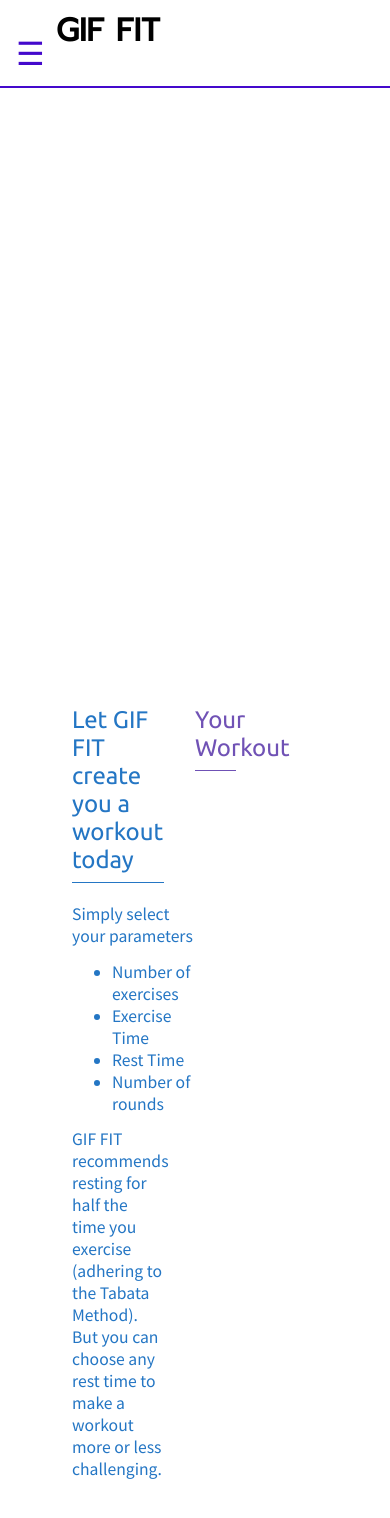
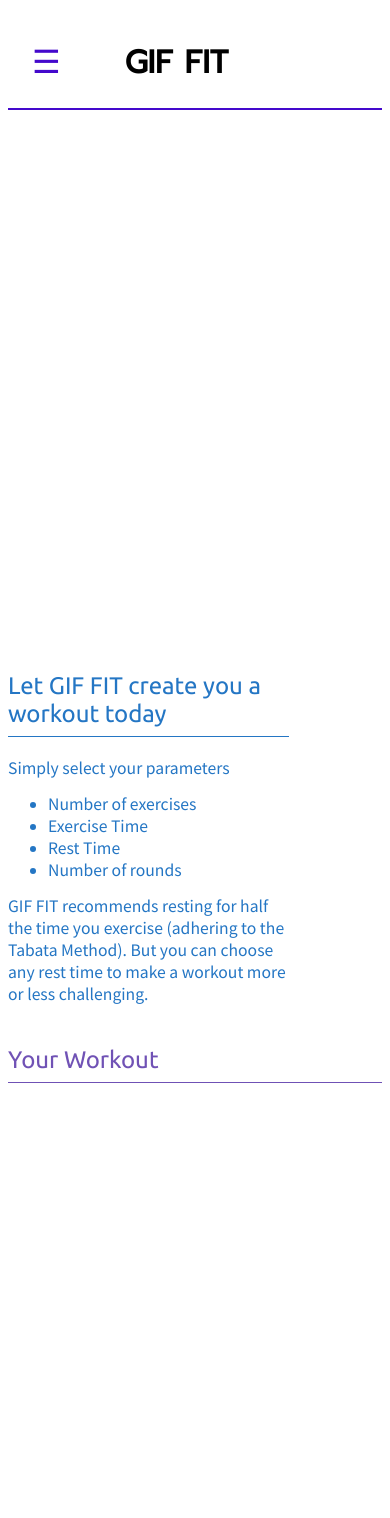
Before and after one commit to jamesncox/gif-fit-2.0, a React (Create React App) app: page / in a window 390 px wide. Shown: the top 1518 px of the page. After the commit the page ends 1129 px from the top, so only its background shows below. Built offline with nearby package versions, Linux system fonts and the light colour scheme.

Commit message:
Update Responsive.css breakpoints

```diff
--- a/src/stylesheets/Responsive.css
+++ b/src/stylesheets/Responsive.css
@@ -1,4 +1,8 @@
 @media only screen and (max-width: 800px) {
+    .App {
+        margin: 0;
+    }
+
     .top-nav {
         display: none;
     }
@@ -10,7 +14,6 @@
     .sidenav-hamburger-wrapper {
         display: flex;
     }
-
 
     .dropdown .dropbtn {
         color: var(--white);
@@ -35,6 +38,21 @@
         margin-left: -1.25rem;
         margin-top: 5rem;
     }
+
+    .home-grid-wrapper {
+        display: flex;
+        flex-direction: column;
+        margin: auto;
+    }
+
+    .display-selection-title {
+        width: 100%;
+    }
+
+    .display-selection-description {
+        width: 100%;
+    }
+
 }
 
 @media only screen and (min-width: 800px) {
--- a/src/stylesheets/SideNav.css
+++ b/src/stylesheets/SideNav.css
@@ -40,7 +40,6 @@
 }
 
 .sidenav-hamburger-wrapper {
-  position: sticky;
   background-color: white;
   top: 0;
   font-family: var(--prompt);
@@ -58,7 +57,7 @@
 }
 
 .sidenav-title {
-  position: fixed;
+  /* position: fixed; */
   margin-top: 30px;
   margin-left: 4rem;
   color: var(--purple-pink);
```
Lines whose indentation alone changed are shown as unchanged.
